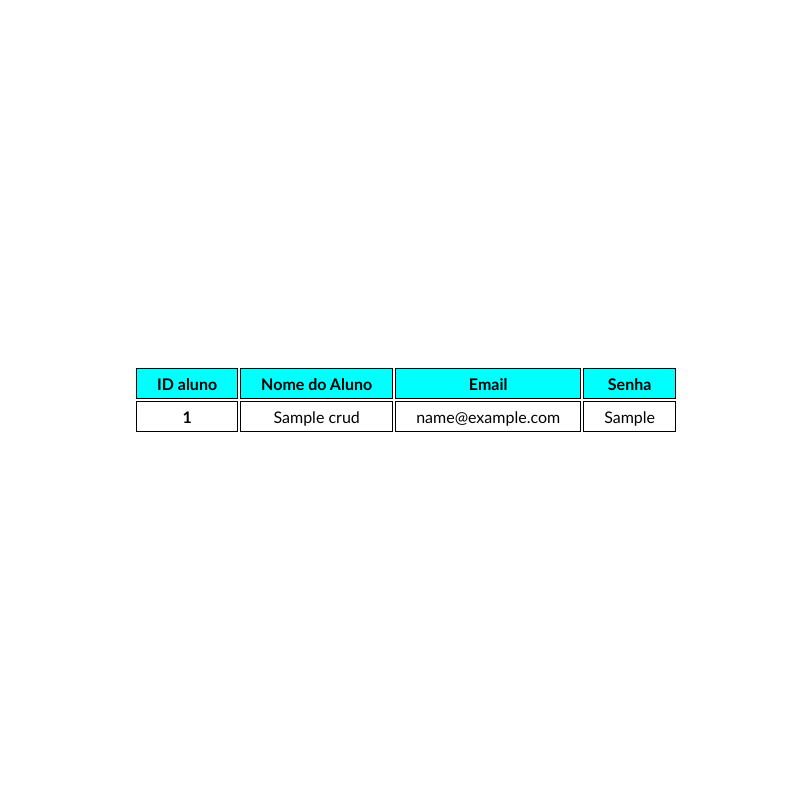
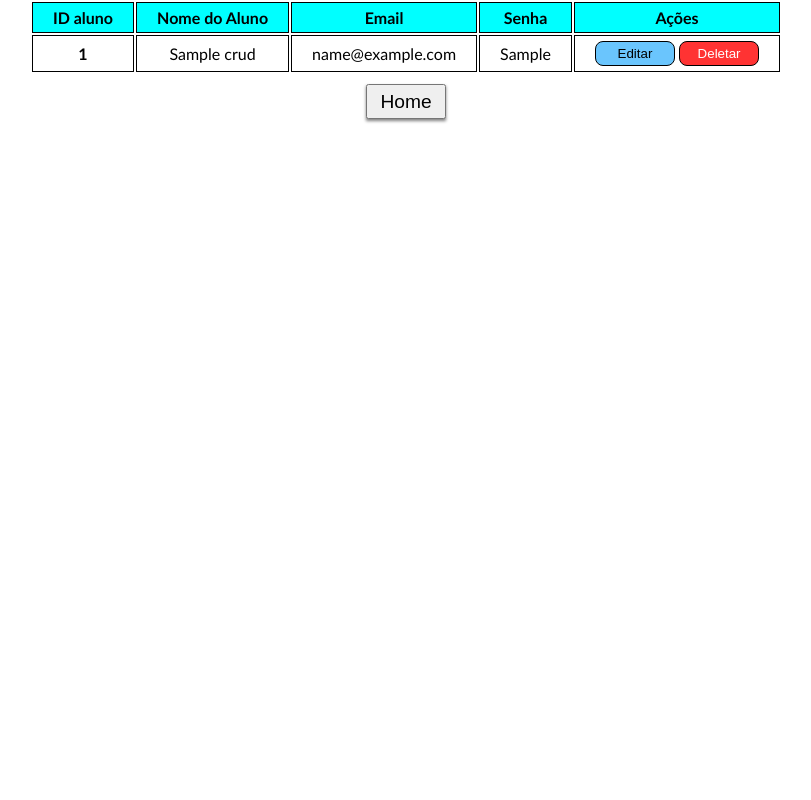
Before and after one commit to Iron-de-Oliveira/programa-o_para_web, a Flask app: page /resultado.html in a window 1280 px wide. Shown: the whole page, without its empty margins (234-1045 px from the left). Run offline with Flask 3, Linux system fonts and the light colour scheme; tables that the repository leaves empty or names only in its code hold one stand-in row (values such as "Sample post").

Commit message:
projeto concluido

```diff
--- a/atividade_avaliativa_A2_CRUD/static/css/style3.css
+++ b/atividade_avaliativa_A2_CRUD/static/css/style3.css
@@ -9,8 +9,11 @@ body {
     justify-content: center;
     align-items: center;
     font-family: 'Trebuchet MS', 'Lucida Sans Unicode', 'Lucida Grande', 'Lucida Sans', Arial, sans-serif;
+    flex-direction: column;
 }
 
+
+/* estilização da tabela */
 table thead tr th{
     background-color: aqua;
     padding: 5 20 5 20;
@@ -30,3 +33,70 @@ table tbody tr td{
     padding: 5 20 5 20;
     border: solid black 0.7px;
 }
+
+/* estilizalção dos botões */
+button{
+    height: 25px;
+    width: 80px;
+    border-radius: 8px;
+    border: solid black 0.7px;
+}
+
+button[class="btn btn-primary" ]{
+    background-color: rgb(106, 197, 253);
+    color: rgb(0, 0, 0);
+}
+button[class="btn btn-primary" ]:hover{
+    cursor: pointer;
+    transform: scale(1.05);
+}
+
+button[class="btn btn-danger"]{
+    background-color: rgb(255, 51, 51);
+    color: rgb(255, 255, 255);
+}
+button[class="btn btn-danger"]:hover{
+    cursor: pointer;
+    transform: scale(1.05);
+}
+
+button[class="btn btn-success"]{
+    background-color: rgb(94, 255, 94);
+}
+button[class="btn btn-success"]:hover{
+    cursor: pointer;
+    transform: scale(1.05);
+}
+
+button[class="btn btn-secondary"]{
+    background-color: rgb(255, 51, 51);
+    color: rgb(255, 255, 255);
+}
+button[class="btn btn-secondary"]:hover{
+    cursor: pointer;
+    transform: scale(1.05);
+}
+
+input[type="button"]{
+    height: 35px;
+    width: 80px;
+    font-size: larger;
+    box-shadow: 0px 2px 3px grey;
+}
+input[type="button"]:hover{
+    cursor: pointer;
+}
+/* estilização do form editar */
+
+div[id="form-editar"]{
+    text-align: center;
+    align-content: center;
+    height: 200px;
+    width: 175px;
+    box-shadow: 0px 2px 5px rgb(113, 113, 113);
+    border-radius: 4px;
+}
+
+input{
+    margin: 10 0 10 0;
+}
--- /dev/null
+++ b/atividade_avaliativa_A2_CRUD/static/js/resultado.js
@@ -0,0 +1,56 @@
+function deletarAluno(id) {
+    if (confirm("Tem certeza que deseja deletar este aluno?")) {
+        fetch(`/aluno/${id}`, {
+            method: 'DELETE'
+        })
+        .then(response => response.json())
+        .then(data => {
+            alert(data.message);
+            window.location.reload(); // Recarrega a página para atualizar a lista
+        })
+        .catch(error => {
+            console.error('Erro ao deletar aluno:', error);
+            alert('Erro ao deletar aluno.');
+        });
+    }
+}
+
+function abrirFormularioEdicao(id, nome, email, senha) {
+    document.getElementById('form-editar').style.display = 'block';
+    document.getElementById('edit-id').value = id;
+    document.getElementById('edit-nome').value = nome;
+    document.getElementById('edit-email').value = email;
+    document.getElementById('edit-senha').value = senha;
+}
+
+function cancelarEdicao() {
+    document.getElementById('form-editar').style.display = 'none';
+}
+
+function salvarEdicao() {
+    const id = document.getElementById('edit-id').value;
+    const nome = document.getElementById('edit-nome').value;
+    const email = document.getElementById('edit-email').value;
+    const senha = document.getElementById('edit-senha').value;
+
+    fetch(`/aluno/${id}`, {
+        method: 'PUT',
+        headers: {
+            'Content-Type': 'application/json',
+        },
+        body: JSON.stringify({ nome, email, senha }),
+    })
+    .then(response => response.json())
+    .then(data => {
+        alert(data.message);
+        window.location.reload(); // Atualiza a página para mostrar mudanças
+    })
+    .catch(error => {
+        console.error('Erro ao atualizar aluno:', error);
+        alert('Erro ao atualizar aluno.');
+    });
+}
+
+function home(){
+    window.location.href =("cadastro.html")
+}
--- a/atividade_avaliativa_A2_CRUD/templates/resultado.html
+++ b/atividade_avaliativa_A2_CRUD/templates/resultado.html
@@ -16,6 +16,7 @@
             <th scope="col">Nome do Aluno</th>
             <th scope="col">Email</th>
             <th scope="col">Senha</th>
+            <th scope="col">Ações</th>
           </tr>
         </thead>
         <tbody>
@@ -26,13 +27,29 @@
                 <td>{{ item.nome }}</td>
                 <td>{{ item.email }}</td>
                 <td>{{ item.senha }}</td>
+
+                <td>
+                    <button class="btn btn-primary" onclick="abrirFormularioEdicao('{{ item.id_aluno }}', '{{ item.nome }}', '{{ item.email }}', '{{ item.senha }}')">Editar</button>
+                    <button class="btn btn-danger" onclick="deletarAluno('{{ item.id_aluno }}')">Deletar</button>
+                </td>
             </tr>
         {% endfor %}
 
         </tbody>
     </table>
 
+    <div id="form-editar" style="display:none; margin-top: 20px;">
+        <h4>Editar Aluno</h4>
+        <input type="hidden" id="edit-id">
+        <input type="text" id="edit-nome" placeholder="Nome" class="form-control my-2">
+        <input type="email" id="edit-email" placeholder="Email" class="form-control my-2">
+        <input type="password" id="edit-senha" placeholder="Senha" class="form-control my-2">
+        <button class="btn btn-success" onclick="salvarEdicao()">Salvar</button>
+        <button class="btn btn-secondary" onclick="cancelarEdicao()">Cancelar</button>
+    </div>
 
+    <input type="button" value="Home"  onclick="home()">
+    <script src="{{ url_for('static', filename='js/resultado.js') }}"></script>
     <script src="https://cdn.jsdelivr.net/npm/bootstrap@5.3.5/dist/js/bootstrap.bundle.min.js" integrity="sha384-k6d4wzSIapyDyv1kpU366/PK5hCdSbCRGRCMv+eplOQJWyd1fbcAu9OCUj5zNLiq" crossorigin="anonymous"></script>
 </body>
 </html>
```
Also changed, not shown: atividade_avaliativa_A2_CRUD/views.py (+0 -9 lines).
